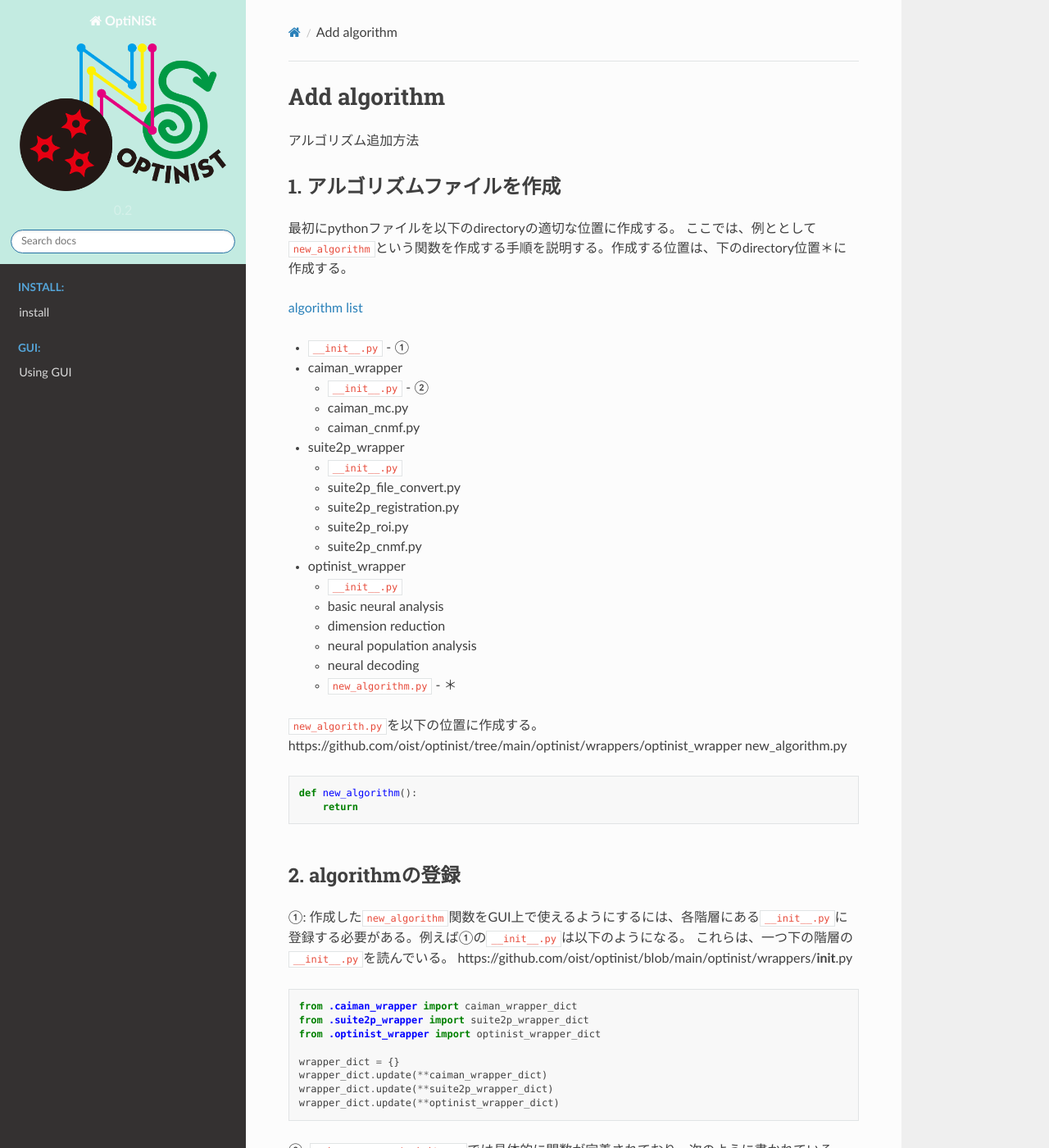
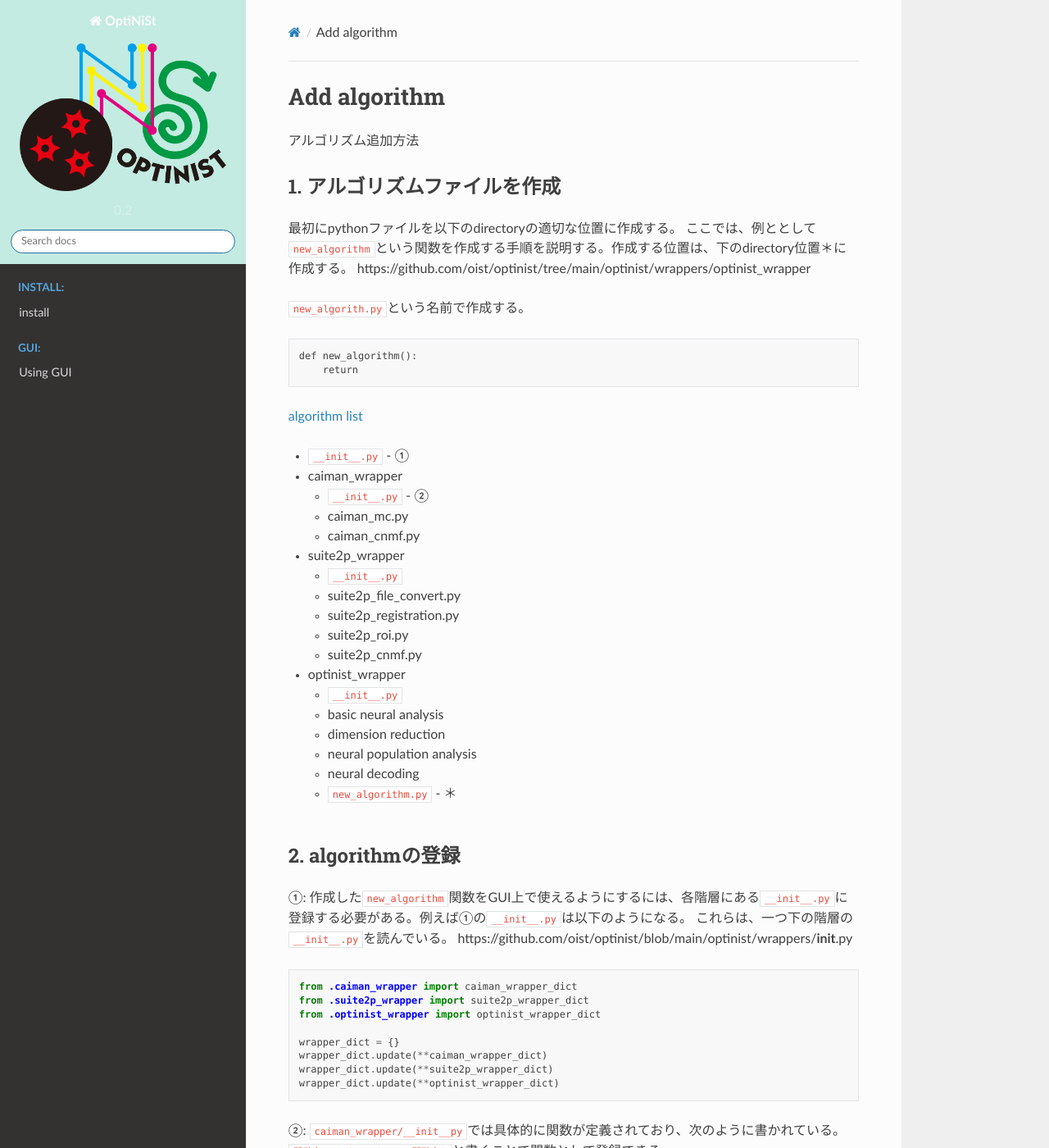
Before and after one commit to oist/optinist, a Sphinx documentation site: the page built from docs/utils/add_algorithm.md, in a window 1280 px wide and 1400 px high. Shown: the whole window at 82% size. Built offline with Sphinx 7.4.7 and the Read the Docs theme 2.0.0, drawn with Linux system fonts in a browser that asks for light colours.

Commit message:
Update add_algorithm.md

````diff
--- a/docs/utils/add_algorithm.md
+++ b/docs/utils/add_algorithm.md
@@ -6,9 +6,17 @@ Add algorithm
 ## 1. アルゴリズムファイルを作成
 最初にpythonファイルを以下のdirectoryの適切な位置に作成する。
 ここでは、例ととして`new_algorithm`という関数を作成する手順を説明する。作成する位置は、下のdirectory位置＊に作成する。
+https://github.com/oist/optinist/tree/main/optinist/wrappers/optinist_wrapper
+
+`new_algorith.py`という名前で作成する。
+
+
+```python:new_algorithm.py
+def new_algorithm():
+    return
+```
 
 [algorithm list](https://github.com/oist/optinist/tree/develop/optinist/wrappers)
-
 
 - `__init__.py` - ①
 - caiman_wrapper
@@ -28,15 +36,6 @@ Add algorithm
     - neural population analysis
     - neural decoding
     - `new_algorithm.py` - ＊
-
-
-`new_algorith.py`を以下の位置に作成する。
-https://github.com/oist/optinist/tree/main/optinist/wrappers/optinist_wrapper
-new_algorithm.py
-```python
-def new_algorithm():
-    return
-```
 
 <br />
 
````
